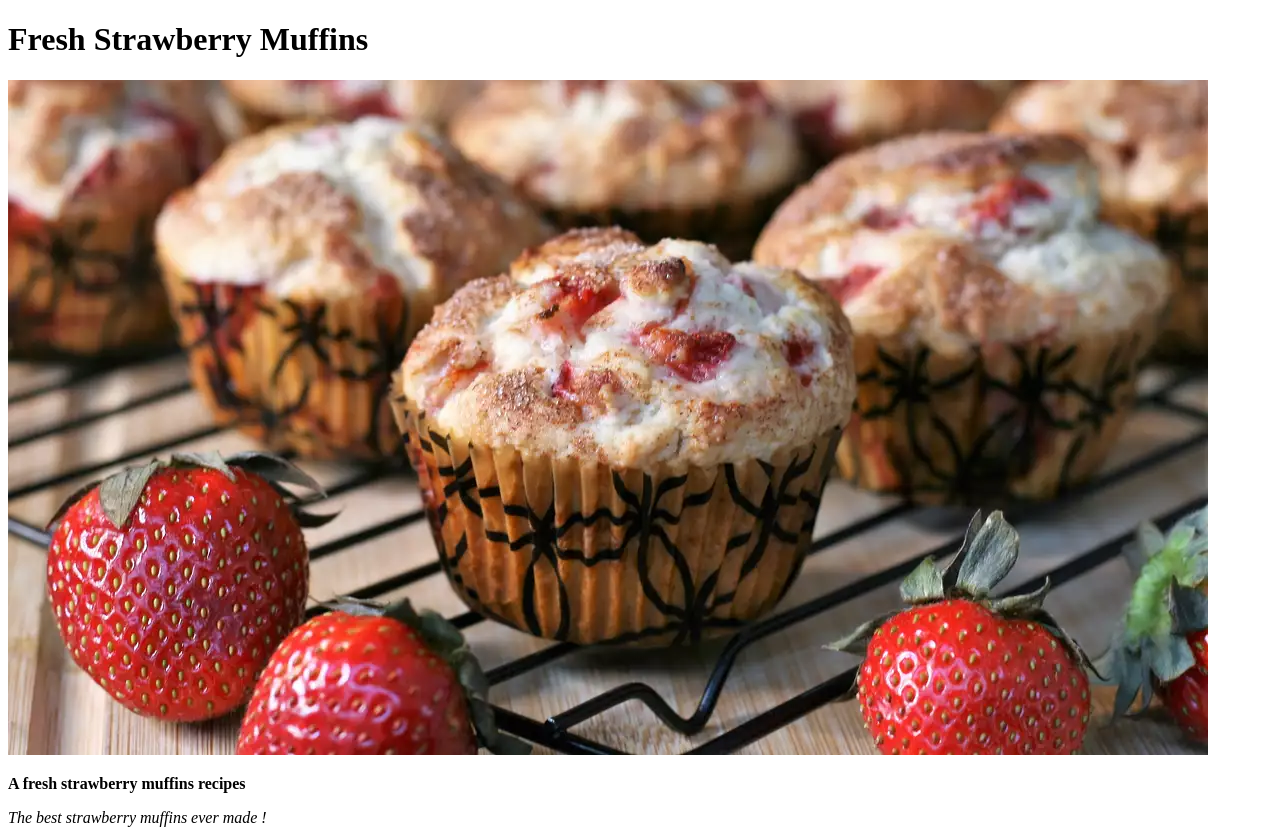
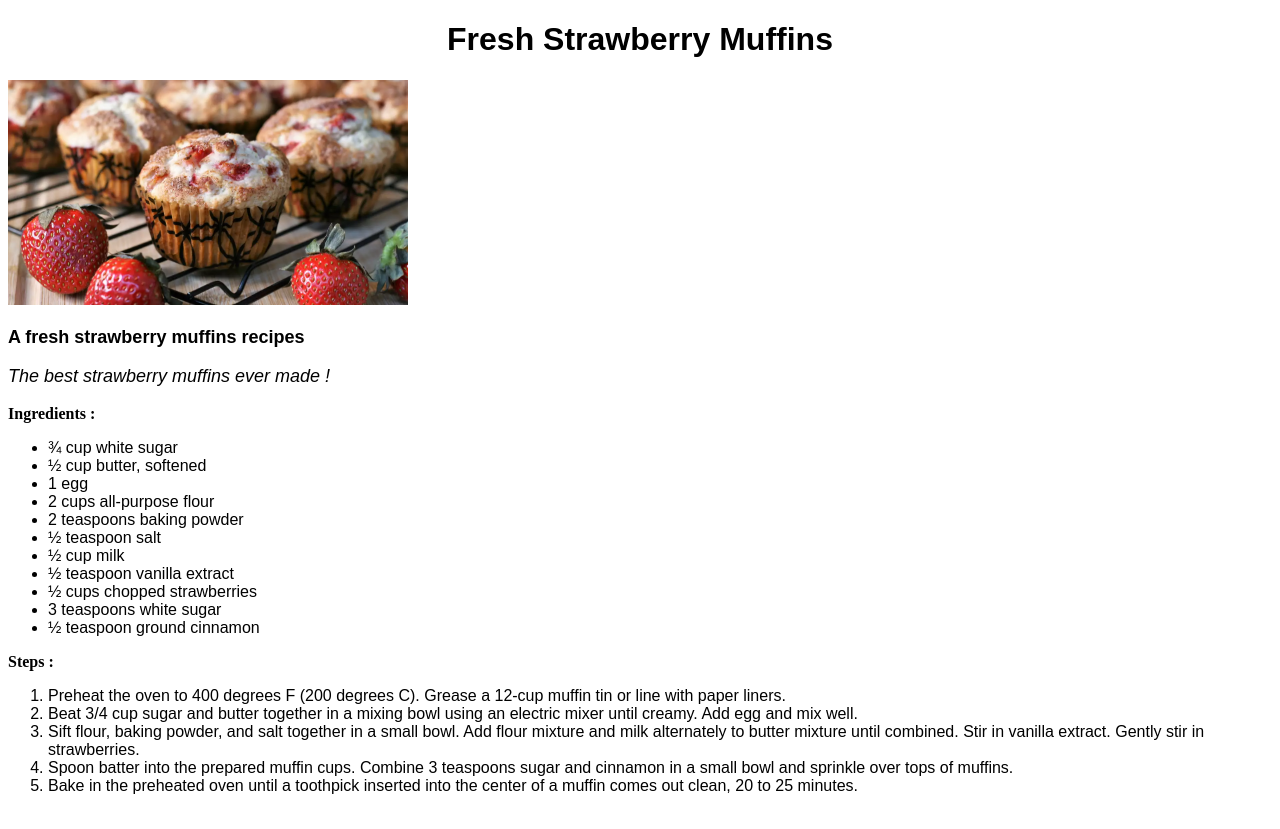
Before and after one commit to AmauryTISSOT/odin-recipes, a plain HTML site: page recipes/fresh_strawberry_muffins.html in a window 1280 px wide. Shown: the top 829 px of the page. Drawn offline with Linux system fonts and the light colour scheme.

Commit message:
Add styles.css

```diff
--- a/recipes/fresh_strawberry_muffins.html
+++ b/recipes/fresh_strawberry_muffins.html
@@ -4,15 +4,18 @@
     <meta charset="UTF-8">
     <meta http-equiv="X-UA-Compatible" content="IE=edge">
     <meta name="viewport" content="width=device-width, initial-scale=1.0">
+    <link rel="stylesheet" href="../styles.css">
     <title>Fresh Strawberry Muffins </title>
 </head>
 <body>
-    <h1>Fresh Strawberry Muffins</h1>
+    <h1 class="title">Fresh Strawberry Muffins</h1>
     <img src="../images/fresh_strawberry_muffins.png" alt="fresh strawberry muffins">
-    <p><strong>A fresh strawberry muffins recipes</strong></p>
-    <p><em>The best strawberry muffins ever made !</em></p>
+    <div class="description">
+        <p><strong>A fresh strawberry muffins recipes</strong></p>
+        <p><em>The best strawberry muffins ever made !</em></p>
+    </div>
     <p><strong>Ingredients :</strong></p>
-    <ul>
+    <ul class="list">
         <li>¾ cup white sugar</li>
         <li>½ cup butter, softened</li>
         <li>1 egg</li>
@@ -26,7 +29,7 @@
         <li>½ teaspoon ground cinnamon</li>
     </ul>
     <p><strong>Steps :</strong></p>
-    <ol>
+    <ol class="list">
         <li>Preheat the oven to 400 degrees F (200 degrees C). Grease a 12-cup muffin tin or line with paper liners.</li>
         <li>Beat 3/4 cup sugar and butter together in a mixing bowl using an electric mixer until creamy. Add egg and mix well.</li>
         <li>Sift flour, baking powder, and salt together in a small bowl. Add flour mixture and milk alternately to butter mixture until combined. Stir in vanilla extract. Gently stir in strawberries.</li>
--- /dev/null
+++ b/styles.css
@@ -0,0 +1,27 @@
+.title {
+    font-family: Arial, Helvetica, sans-serif;
+    font-size: 32px;
+    text-align: center;
+}
+
+.recipes_links {
+    font-family: Arial, Helvetica, sans-serif;
+    font-size: 24px;
+    text-align: center;
+}
+
+.description {
+    font-family: Arial, Helvetica, sans-serif;
+    font-size: 18px;
+}
+
+.list {
+    font-family: Arial, Helvetica, sans-serif;
+    font-weight: lighter;
+    font-size: 16px;
+}
+
+img {
+    width: 400px;
+    height: auto;
+}
```
Also changed, not shown: index.html (+6 -1 lines), recipes/awesome_pasta_salad.html (+8 -5 lines), recipes/simple_strawberry_sauce.html (added, +29 -0 lines), images/simple_strawberry_sauce.jpg (added), recipes/simple_strawberry_sauve.html (deleted).
